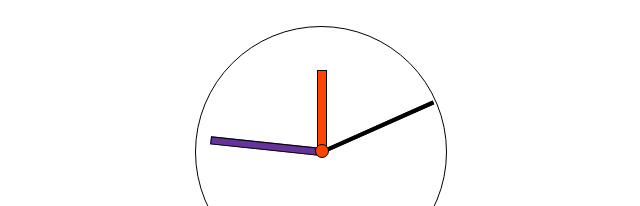
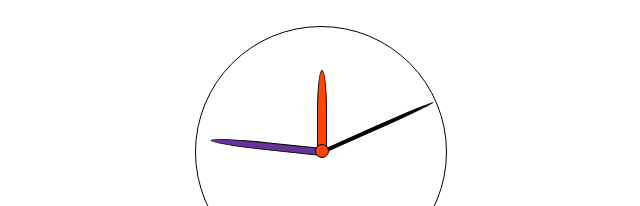
Before and after one commit to PavelNovik/react-learning-ts, a React (Create React App) app: page / in a window 1280 px wide. Shown: the part 489-695 px from the top of the page, without its empty margins (319-959 px from the left). Built offline with nearby package versions, Linux system fonts and the light colour scheme.

Commit message:
useEffect with clearSideEffect functions

```diff
--- a/src/components/AnalogClock/AnalogClock.module.css
+++ b/src/components/AnalogClock/AnalogClock.module.css
@@ -39,6 +39,8 @@
     width: 2px;
     height: 120px;
     border: 1px solid black;
+    border-top-left-radius: 50%;
+    border-top-right-radius: 50%;
     left: calc(50% - 1px);
     bottom: 50%;
     /*transform: rotate(25deg);*/
@@ -52,6 +54,8 @@
     width: 6px;
     height: 110px;
     border: 1px solid black;
+    border-top-left-radius: 50%;
+    border-top-right-radius: 50%;
     left: calc(50% - 3px);
     bottom: 50%;
     /*transform: rotate(25deg);*/
@@ -65,6 +69,8 @@
     width: 8px;
     height: 80px;
     border: 1px solid black;
+    border-top-left-radius: 50%;
+    border-top-right-radius: 50%;
     left: calc(50% - 4px);
     bottom: 50%;
     /*transform: rotate(25deg);*/
```
Also changed, not shown: package.json (+8 -8 lines), 2 other files (tests, documents, lock files or other folders).
